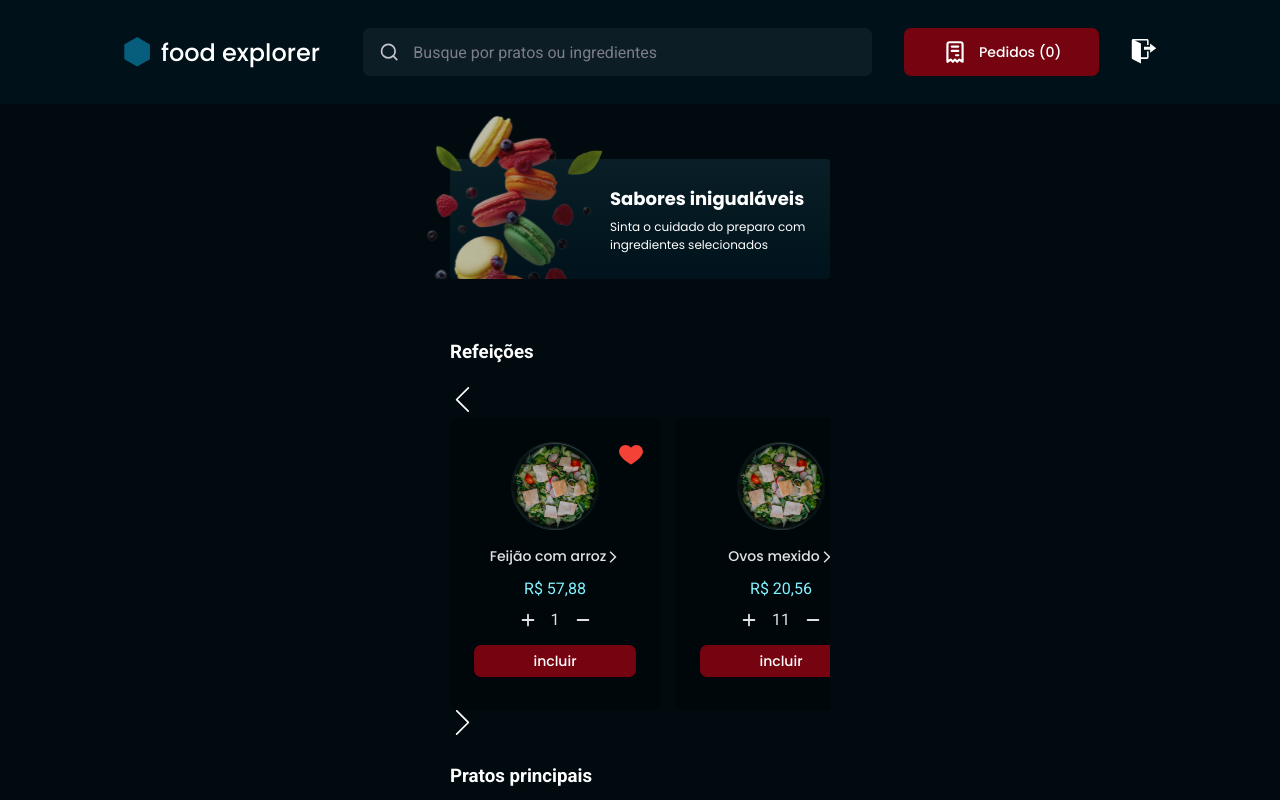
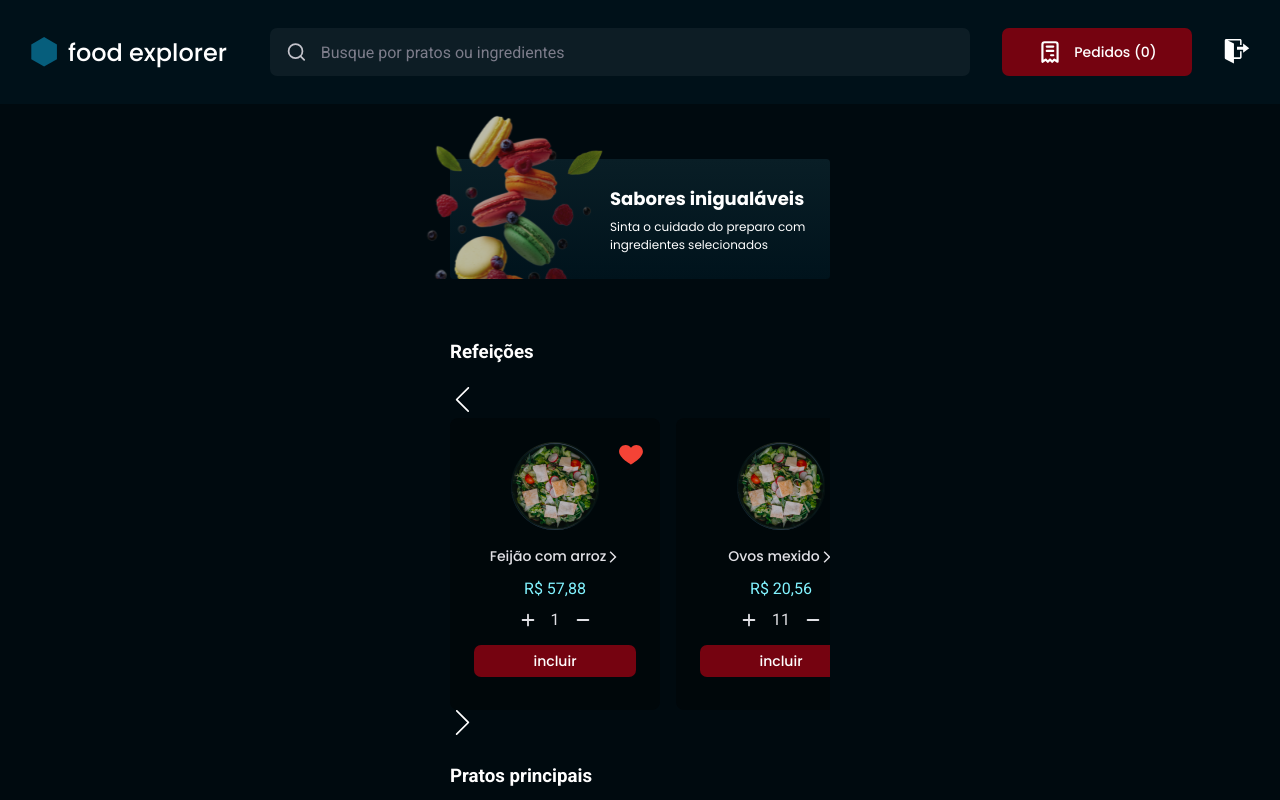
Before and after one commit to dionedev/Food_Explorer_FrontEnd, a React (Vite) app: page / in a window 1280 px wide. Shown: the top 800 px of the page. Built offline with nearby package versions, Linux system fonts and the light colour scheme.

Commit message:
refactor: Adjust header padding to align with page content

```diff
--- a/src/components/Header/styles.js
+++ b/src/components/Header/styles.js
@@ -9,10 +9,9 @@ export const Container = styled.header`
   background-color: ${({ theme }) => theme.colors.dark_700};
   display: flex;
   flex-direction: row;
-  padding: 2rem;
 
   @media (min-width: 768px) {
-    padding: 0 12.3rem;
+    padding: 0 3rem;
   }
 `
 
@@ -88,7 +87,7 @@ export const CustomLogo = styled.div`
 `
 
 export const Search = styled(Input)`
-  width: 58rem;
+  max-width: 70rem;
   min-width: 25rem;
   margin-right: 3.2rem;
 `
```
